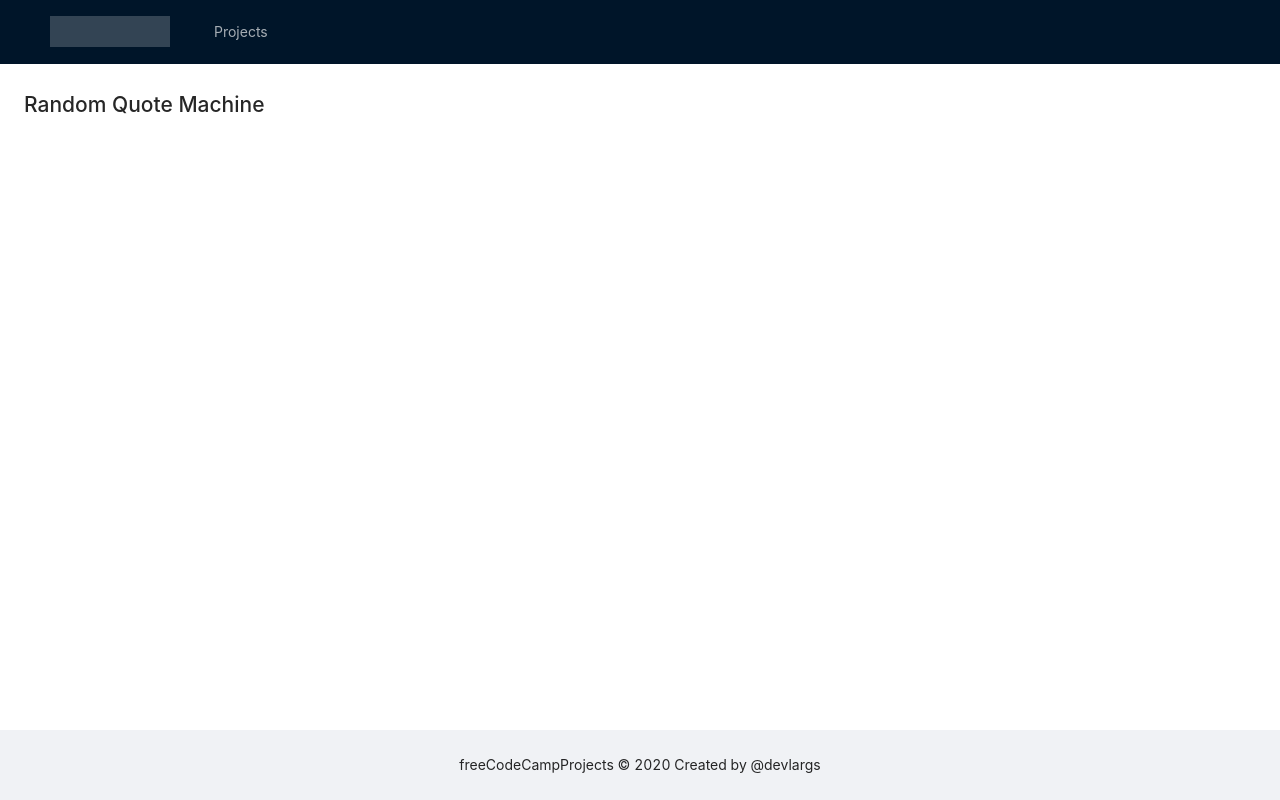
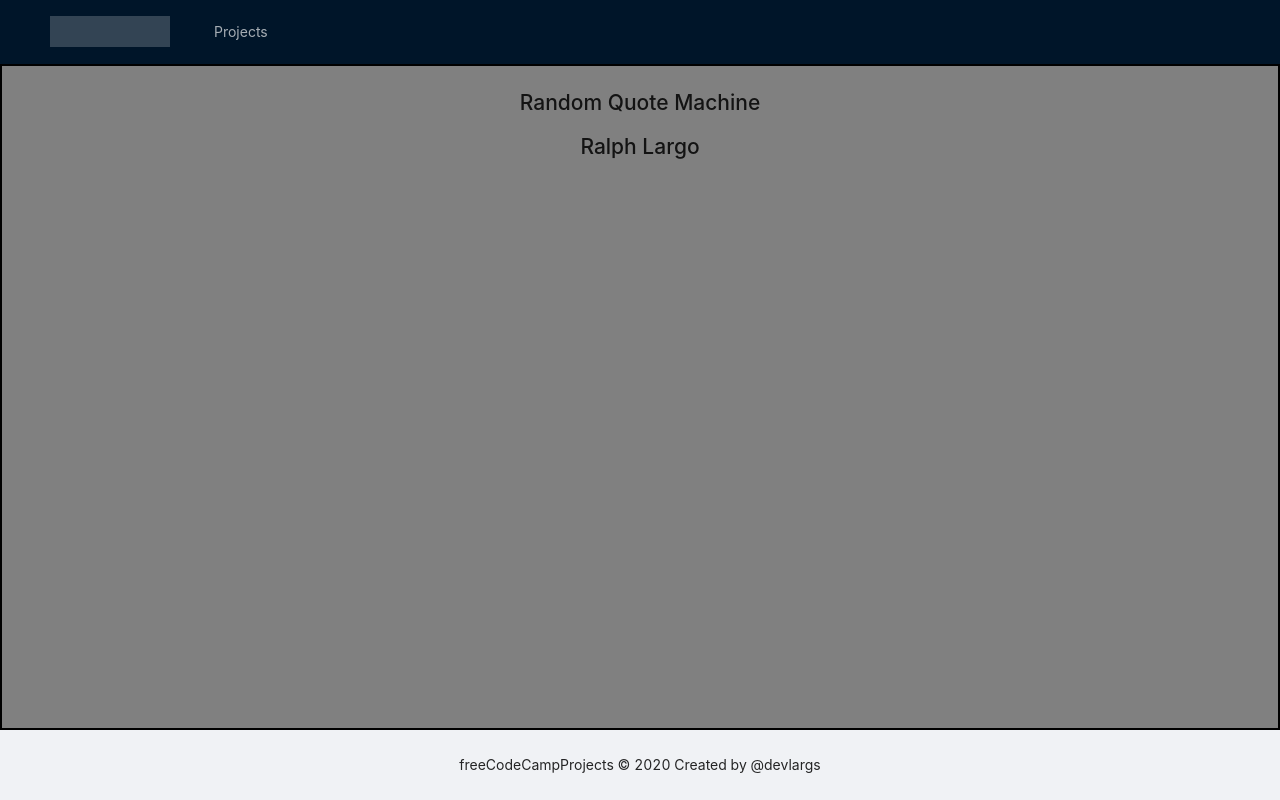
Before and after one commit to devlargs/freecodecamp-projects, a Next.js app: page /projects/front-end-libraries/random-quote-machine in a window 1280 px wide. Built offline with nearby package versions, Linux system fonts and the light colour scheme.

Commit message:
slight changes on random quote machines

```diff
--- a/pages/_app.tsx
+++ b/pages/_app.tsx
@@ -1,5 +1,4 @@
 import { Layout, Menu, Dropdown } from "antd";
-import styled from "styled-components";
 import Link from "next/link";
 import "../styles/global.css";
 
@@ -67,10 +66,19 @@ const App = ({ Component, pageProps }) => {
   );
 
   return (
-    <Root>
     <Layout className="layout">
       <Header>
-          <div className="logo" />
+        <div
+          className="logo"
+          style={{
+            width: 120,
+            height: 31,
+            color: "white",
+            background: "rgba(255, 255, 255, 0.2)",
+            margin: "16px 24px 16px 0",
+            float: "left",
+          }}
+        />
         <Menu theme="dark" mode="horizontal">
           <Menu.Item>
             <Dropdown
@@ -89,32 +97,13 @@ const App = ({ Component, pageProps }) => {
         </Menu>
       </Header>
       <Content style={{ height: "calc(100vh - 64px - 70px)" }}>
-          <div className="site-layout-content">
         <Component {...pageProps} />
-          </div>
       </Content>
       <Footer style={{ textAlign: "center" }}>
         freeCodeCampProjects © 2020 Created by @devlargs
       </Footer>
     </Layout>
-    </Root>
   );
 };
 
-const Root = styled.div`
-  .site-layout-content {
-    background: #fff;
-    padding: 24px;
-    height: 100%;
-  }
-  .logo {
-    width: 120px;
-    height: 31px;
-    color: white;
-    background: rgba(255, 255, 255, 0.2);
-    margin: 16px 24px 16px 0;
-    float: left;
-  }
-`;
-
 export default App;
--- a/pages/projects/front-end-libraries/random-quote-machine.tsx
+++ b/pages/projects/front-end-libraries/random-quote-machine.tsx
@@ -1,3 +1,35 @@
+import Head from "next/head";
+import styled from "styled-components";
+
 export default () => {
-  return <h1>Random Quote Machine</h1>;
+  return (
+    <>
+      <Head>
+        <title>Random Quote Machine</title>
+        {/* <script src="https://cdn.freecodecamp.org/testable-projects-fcc/v1/bundle.js"></script> */}
+      </Head>
+      <Root id="quote-box">
+        <div id="text">
+          <h1>Random Quote Machine</h1>
+          <h2 id="author">Ralph Largo</h2>
+        </div>
+      </Root>
+    </>
+  );
 };
+
+const Root = styled.div`
+  display: grid;
+  background-color:
+  place-items: center;
+  height: calc(100vh - 64px - 70px);
+  h1,
+  h2 {
+    text-align: center;
+  }
+  #text {
+    padding: 20px;
+    border: 2px solid black;
+    background-color: gray;
+  }
+`;
```
Lines whose indentation alone changed are shown as unchanged.
